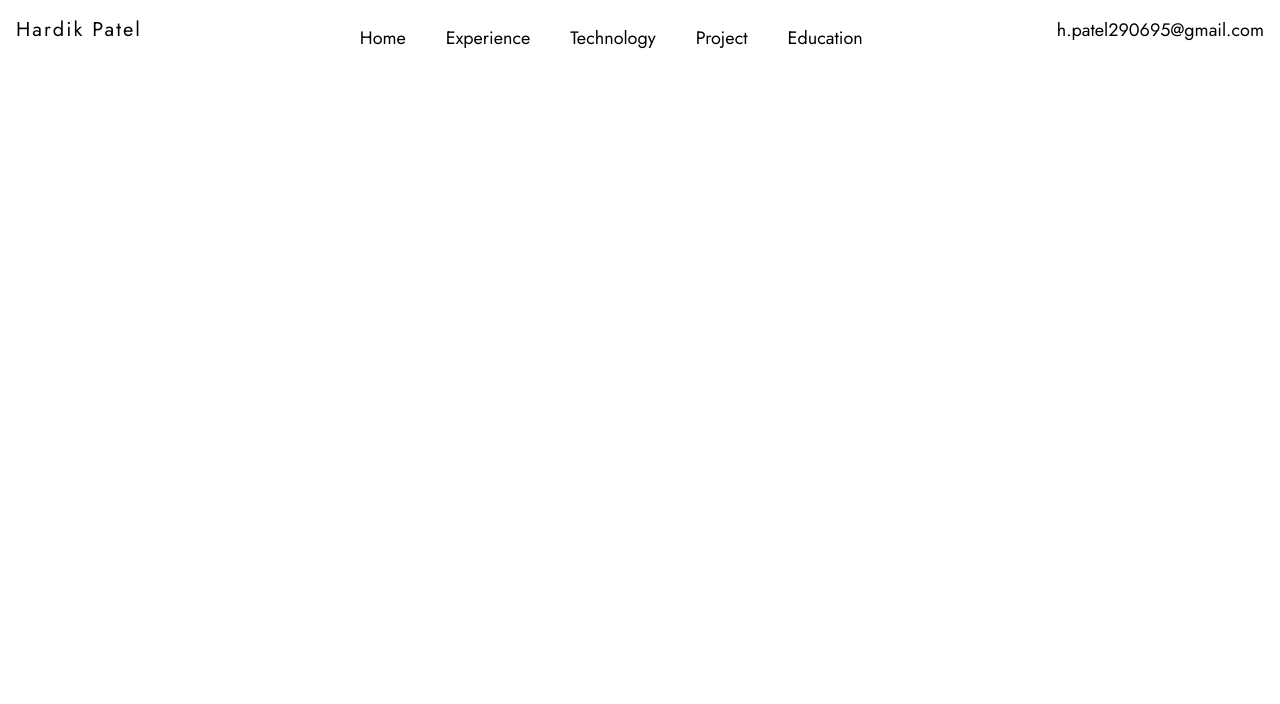
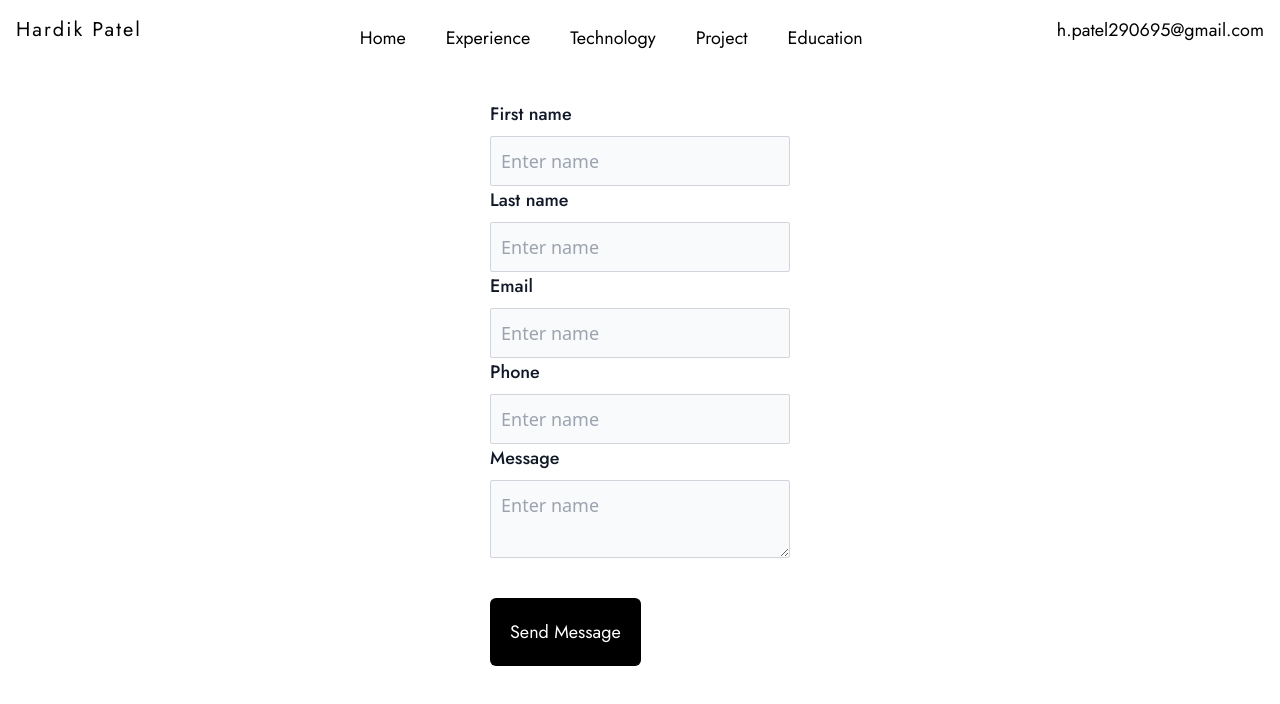
Before and after one commit to hardikpatel2906/my-portfolio, a React (Create React App) app: page /git in a window 1280 px wide. Shown: the top 704 px of the page. Built offline with nearby package versions, Linux system fonts and the light colour scheme.

Commit message:
Add Contact Page

```diff
--- a/src/App.js
+++ b/src/App.js
@@ -7,6 +7,7 @@ import Education from './components/Education';
 import { BrowserRouter as Router, Routes, Route, Link } from "react-router-dom";
 import Project from './components/Project';
 import Experience from './components/Experience';
+import GetInTouch from './components/GetInTouch';
 
 function App() {
   return (
@@ -20,6 +21,7 @@ function App() {
             <Route path="/education" element={<Education />} />
             <Route path="/project" element={<Project />} />
             <Route path="/experience" element={<Experience />} />
+            <Route path="/git" element={<GetInTouch />} />
           </Routes>
         </div>
         {/* <Footer /> */}
--- /dev/null
+++ b/src/components/GetInTouch.js
@@ -0,0 +1,32 @@
+const GetInTouch = () => {
+    return (
+        <>
+            <div className="mx-auto max-w-4xl flex justify-center">
+                <form>
+                    <div className="w-[300px]">
+                        <label for="first_name" class="block mb-2 text-lg font-medium text-gray-900 font-Jost">First name</label>
+                        <input type="text" id="first_name" class="bg-gray-50 border border-gray-300 text-lg rounded-sm block w-full p-2.5" placeholder="Enter name" required />
+                    </div>
+                    <div className="w-[300px]">
+                        <label for="last_name" class="block mb-2 text-lg font-medium text-gray-900 font-Jost">Last name</label>
+                        <input type="text" id="last_name" class="bg-gray-50 border border-gray-300 text-lg rounded-sm block w-full p-2.5" placeholder="Enter name" required />
+                    </div>
+                    <div className="w-[300px]">
+                        <label for="email" class="block mb-2 text-lg font-medium text-gray-900 font-Jost">Email</label>
+                        <input type="email" id="email" class="bg-gray-50 border border-gray-300 text-lg rounded-sm block w-full p-2.5" placeholder="Enter name" required />
+                    </div>
+                    <div className="w-[300px]">
+                        <label for="phone" class="block mb-2 text-lg font-medium text-gray-900 font-Jost">Phone</label>
+                        <input type="text" id="phone" class="bg-gray-50 border border-gray-300 text-lg rounded-sm block w-full p-2.5" placeholder="Enter name" required />
+                    </div>
+                    <div className="w-[300px]">
+                        <label for="message" class="block mb-2 text-lg font-medium text-gray-900 font-Jost">Message</label>
+                        <textarea type="text" id="message" class="bg-gray-50 border border-gray-300 text-lg rounded-sm block w-full p-2.5" placeholder="Enter name" required />
+                    </div>
+                    <button className="bg-black rounded-md text-white p-5 font-Jost mt-10 text-lg" >Send Message</button>
+                </form>
+            </div>
+        </>
+    )
+};
+export default GetInTouch;
```
